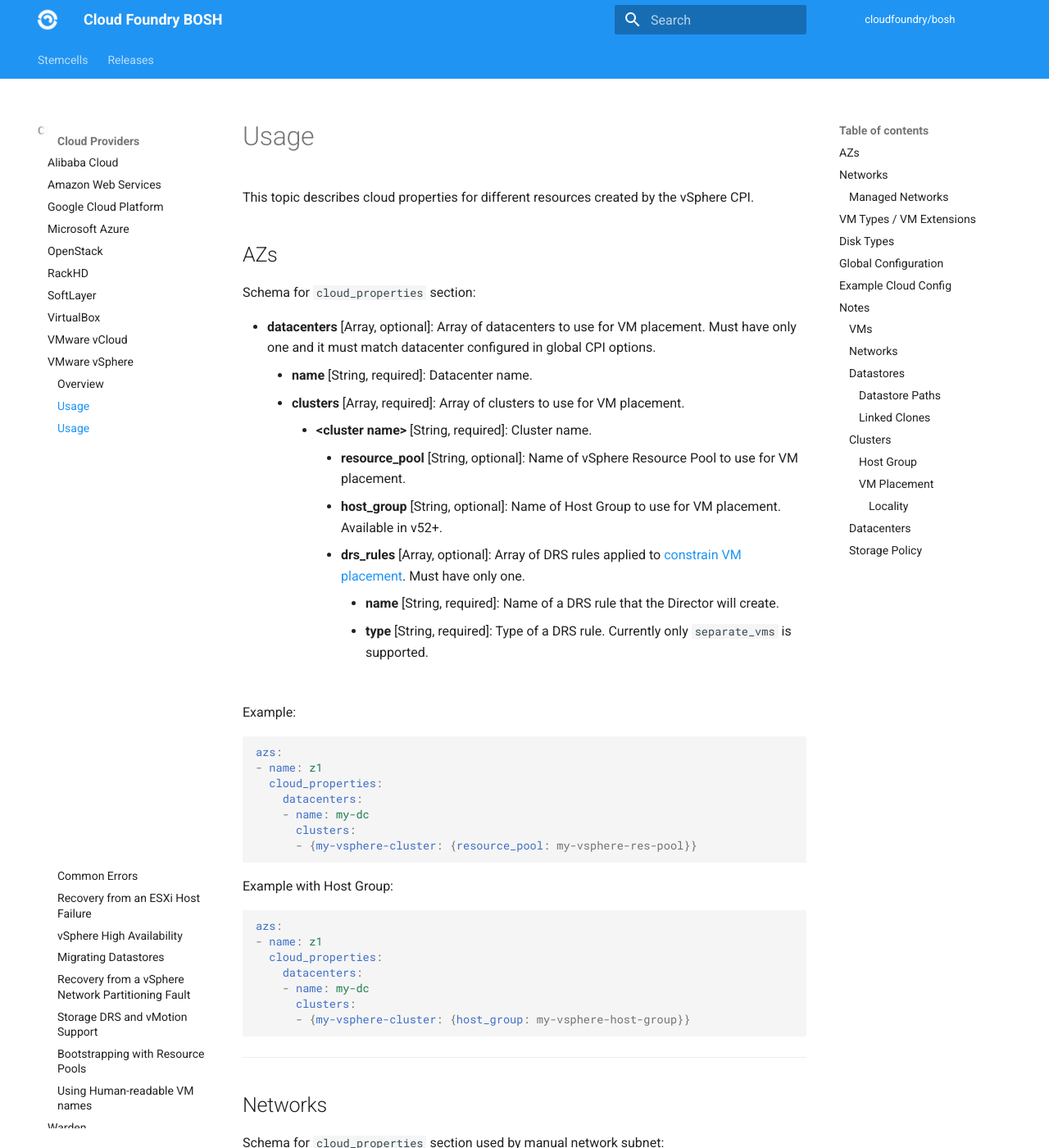
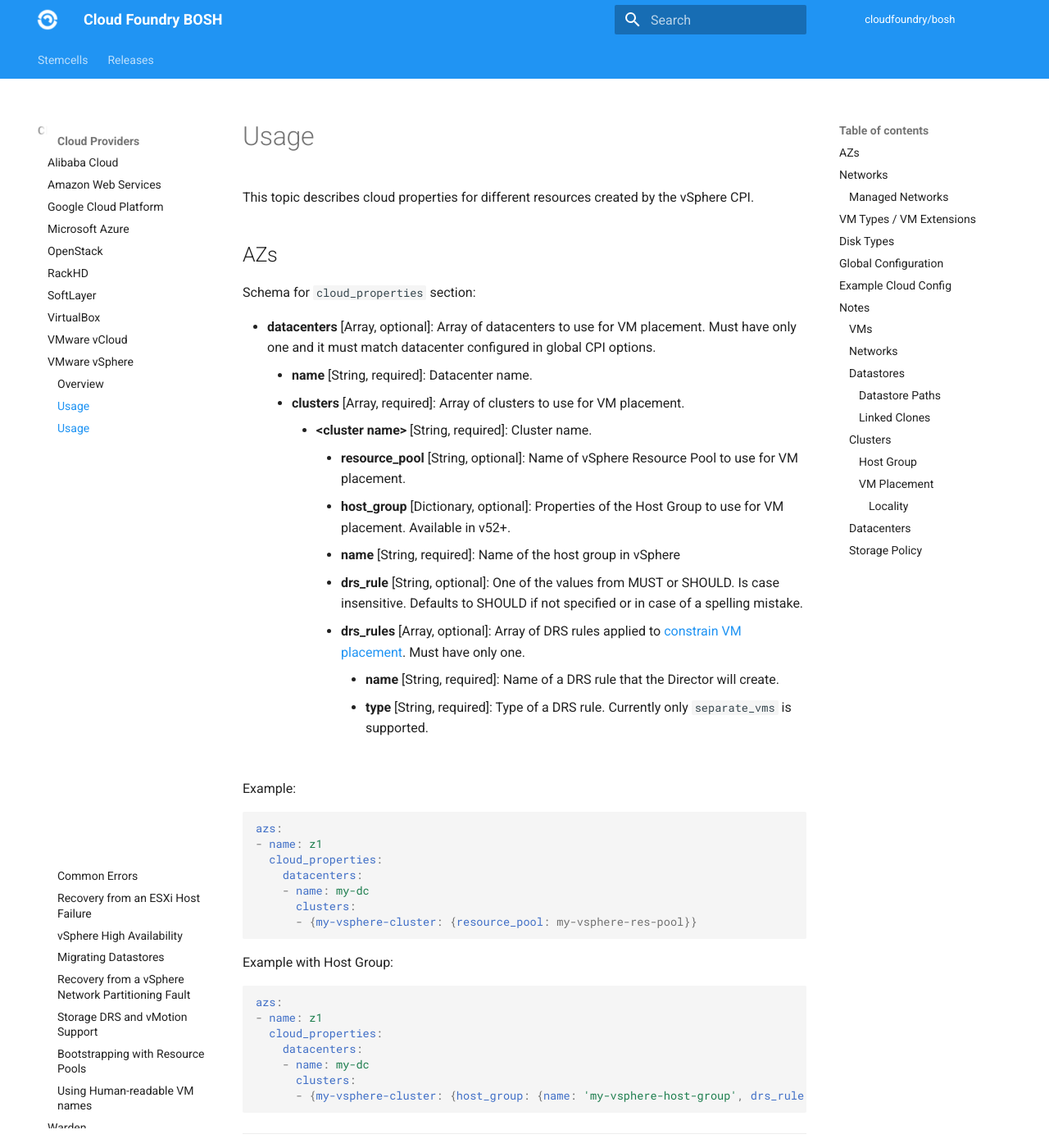
Before and after one commit to cloudfoundry/docs-bosh, an MkDocs documentation site: the page built from content/vsphere-cpi.md, in a window 1280 px wide and 1400 px high. Shown: the whole window at 82% size. Built offline with MkDocs 1.6.1 and Material for MkDocs 9.7.7, drawn with Linux system fonts in a browser that asks for light colours; old or Windows-style settings are respelled for this version of MkDocs.

Commit message:
Add new host group changes for vSphere

````diff
--- a/content/vsphere-cpi.md
+++ b/content/vsphere-cpi.md
@@ -9,7 +9,9 @@ Schema for `cloud_properties` section:
     * **clusters** [Array, required]: Array of clusters to use for VM placement.
         * **&lt;cluster name&gt;** [String, required]: Cluster name.
             * **resource_pool** [String, optional]: Name of vSphere Resource Pool to use for VM placement.
-            * **host_group** [String, optional]: Name of Host Group to use for VM placement. Available in v52+.
+            * **host_group** [Dictionary, optional]: Properties of the Host Group to use for VM placement. Available in v52+.
+              * **name** [String, required]: Name of the host group in vSphere
+              * **drs_rule** [String, optional]: One of the values from MUST or SHOULD. Is case insensitive. Defaults to SHOULD if not specified or in case of a spelling mistake.
             * **drs_rules** [Array, optional]: Array of DRS rules applied to [constrain VM placement](vm-anti-affinity.md#vsphere). Must have only one.
                 * **name** [String, required]: Name of a DRS rule that the Director will create.
                 * **type** [String, required]: Type of a DRS rule. Currently only `separate_vms` is supported.
@@ -35,7 +37,7 @@ azs:
     datacenters:
     - name: my-dc
       clusters:
-      - {my-vsphere-cluster: {host_group: my-vsphere-host-group}}
+      - {my-vsphere-cluster: {host_group: {name: 'my-vsphere-host-group', drs_rule: 'SHOULD'}}}
 ```
 
 ---
````
